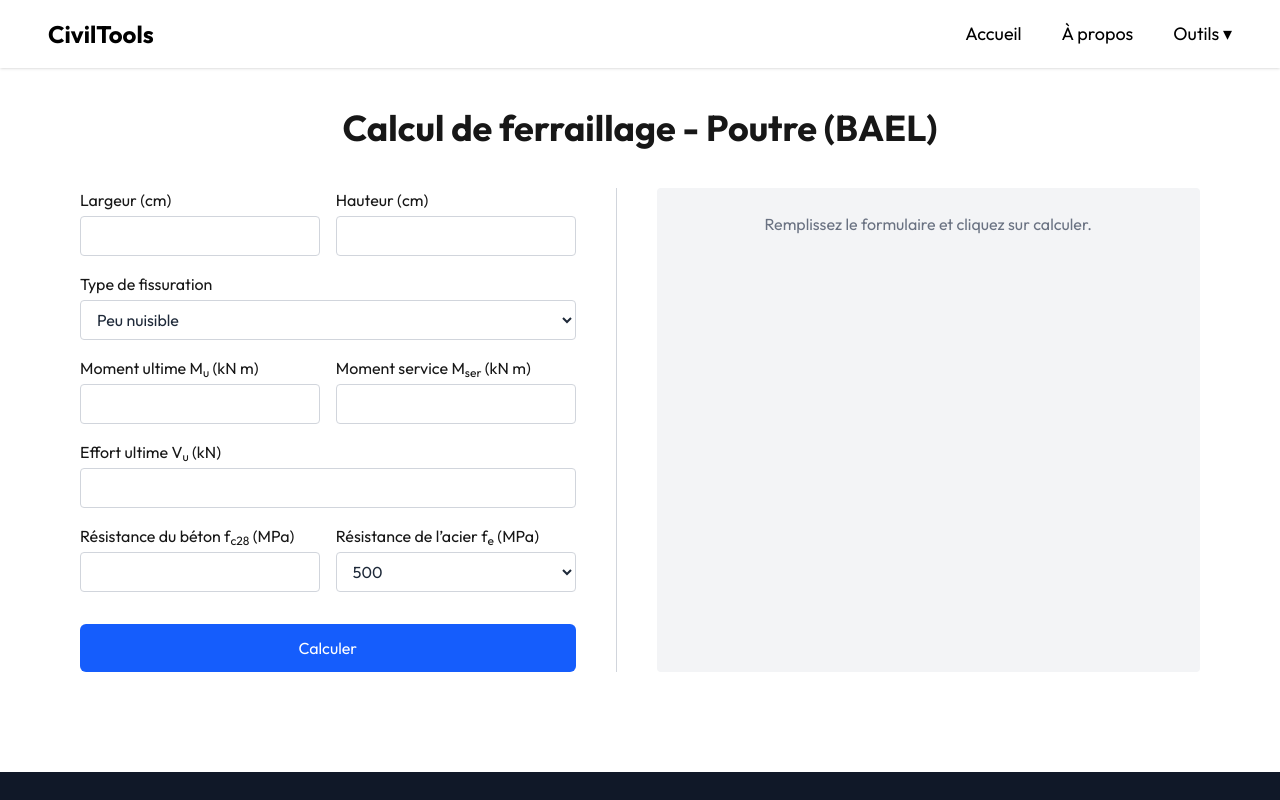
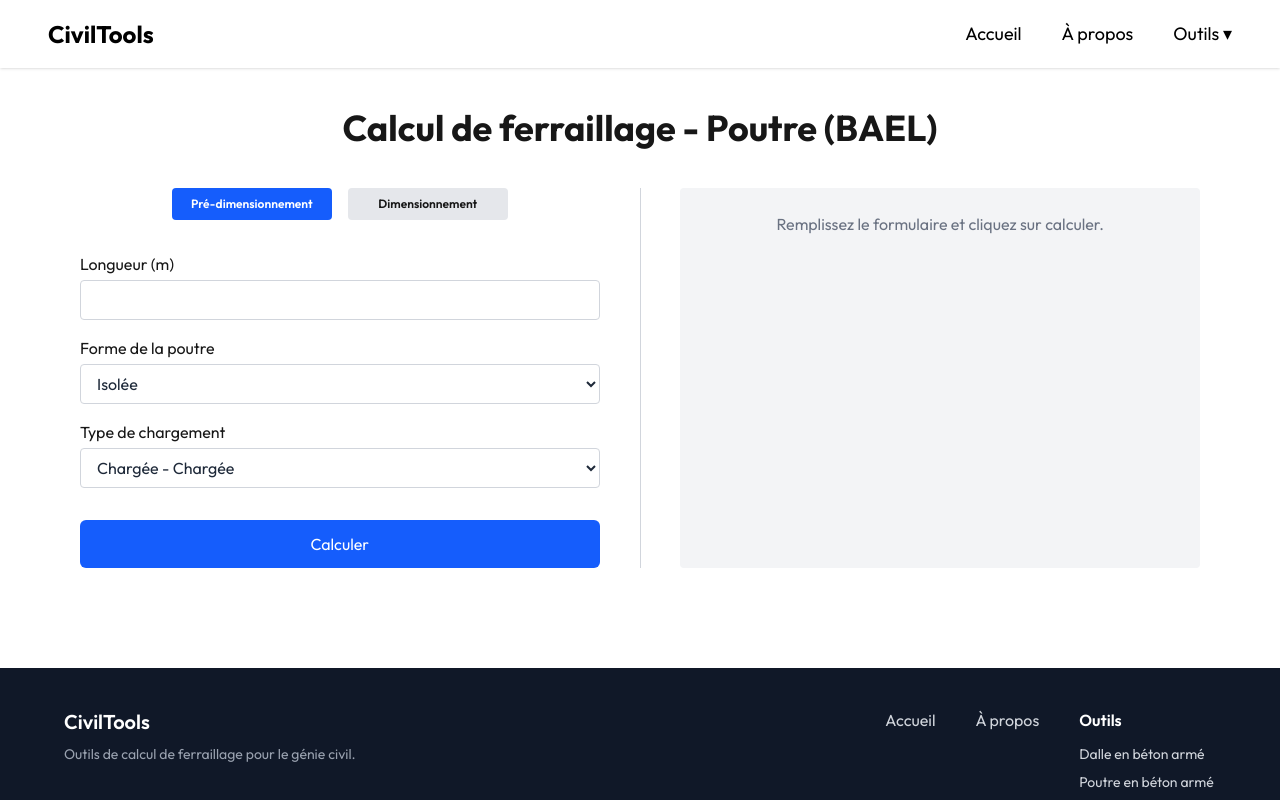
Before and after one commit to NotPalad1n/Civil-Engineering-App, a Next.js app: page /poutre in a window 1280 px wide. Shown: the top 800 px of the page. Built offline with nearby package versions, Linux system fonts and the light colour scheme.

Commit message:
Added Predim Poutre

```diff
--- /dev/null
+++ b/app/poutre/components/FormPreDimPoutre.tsx
@@ -0,0 +1,64 @@
+interface FormPoutreProps {
+  formData: Record<string, string>;
+  onChange: (e: React.ChangeEvent<HTMLInputElement | HTMLSelectElement>) => void;
+  onSubmit: (e: React.FormEvent) => void;
+  errorMessage: string | null;
+}
+
+export default function FormPreDimPoutre({ formData, onChange, onSubmit, errorMessage }: FormPoutreProps) {
+  const inputClass = 'w-full border border-gray-300 rounded px-3 py-2 h-10 appearance-none [&::-webkit-inner-spin-button]:appearance-none [&::-webkit-outer-spin-button]:appearance-none';
+  const selectClass = 'w-full border border-gray-300 rounded px-3 py-2 h-10 bg-white text-gray-800';
+
+  return (
+    <form onSubmit={onSubmit} className="flex-1 space-y-4">
+
+        <div>
+            <label className="block mb-1">Longueur (m)</label>
+            <input
+            type="number"
+            inputMode="decimal"
+            name="longueur"
+            value={formData.longueur}
+            onChange={onChange}
+            className={inputClass}
+            />
+        </div>
+
+        <div>
+            <label className="block mb-1">Forme de la poutre</label>
+            <select
+            name="forme"
+            value={formData.forme}
+            onChange={onChange}
+            className={selectClass}
+            >
+            <option value="Isolée">Isolée</option>
+            <option value="Continue">Continue</option>
+            </select>
+        </div>
+
+        <div>
+            <label className="block mb-1">Type de chargement</label>
+            <select
+            name="chargement"
+            value={formData.chargement}
+            onChange={onChange}
+            className={selectClass}
+            >
+            <option value="CC">Chargée - Chargée</option>
+            <option value="CD">Chargée - Dechargée</option>
+            <option value="DD">Dechargée - Dechargée</option>
+            </select>
+        </div>
+
+        <button
+            type="submit"
+            className="mt-4 w-full bg-blue-600 hover:bg-blue-700 text-white py-3 rounded-md transition"
+        >
+            Calculer
+        </button>
+
+        {errorMessage && <p className="mt-4 text-red-600 text-center">{errorMessage}</p>}
+    </form>
+  );
+}
--- a/app/poutre/components/PoutrePage.tsx
+++ b/app/poutre/components/PoutrePage.tsx
@@ -1,11 +1,72 @@
 'use client';
 import { useState } from 'react';
 import FormPoutre from './FormPoutre';
+import FormPreDimPoutre from './FormPreDimPoutre';
 import ResultatsPoutre from './ResultatsPoutre';
+import ResultatsPreDimPoutre from './ResultatsPreDimPoutre'
 import { calculerBaseResultats, FormData, BaseResults } from './calculs';
+import { calculerPreDimResultats, PreDimFormData, PreDimResults } from './calculsPreDim';
 import { suggererArmatures } from './armatures';
 
 export default function PoutrePage() {
+
+  const [activeTab, setActiveTab] = useState<'predim' | 'dim'>('predim');
+  const [errorMessage, setErrorMessage] = useState<string | null>(null);
+
+  //
+  // Pre-dimensionnement
+  //
+
+  const [preDimFormData, setPreDimFormData] = useState<Record<string, string>>({
+    longueur: '',
+    forme: 'Isolée',
+    chargement: 'CC',
+  });
+
+  const [preDimResults, setPreDimResults] = useState<(PreDimResults) | null>(null);
+
+  const handlePreDimChange = (
+    e: React.ChangeEvent<HTMLInputElement | HTMLSelectElement>
+  ) => {
+    const { name, value } = e.target;
+    setPreDimFormData({ ...preDimFormData, [name]: value });
+    setErrorMessage(null);
+    setPreDimResults(null);
+  };
+
+  const validatePreDim = () => {
+    const requiredFields = [
+      'longueur',
+    ];
+    for (const key of requiredFields) {
+      const value = preDimFormData[key];
+      if (!value || value.trim() === '' || isNaN(Number(value))) {
+        setErrorMessage('Tous les champs doivent être remplis avec des nombres valides.');
+        return false;
+      }
+    }
+    return true;
+  };
+
+  const handlePreDimSubmit = (e: React.FormEvent) => {
+    e.preventDefault();
+    if (!validatePreDim()) return;
+
+    const data: PreDimFormData = {
+      longueur: Number(preDimFormData.longueur),
+      forme: preDimFormData.forme,
+      chargement: preDimFormData.chargement,
+    };
+
+    const base = calculerPreDimResultats(data);
+
+    setPreDimResults(base);
+  };
+
+  //
+  // Dimentionnement
+  //
+
   const [formData, setFormData] = useState<Record<string, string>>({
     largeur: '',
     hauteur: '',
@@ -17,7 +78,6 @@ export default function PoutrePage() {
     fe: '500',
   });
 
-  const [errorMessage, setErrorMessage] = useState<string | null>(null);
   const [results, setResults] = useState<(BaseResults & { suggestion: string }) | null>(null);
 
   const handleChange = (
@@ -68,6 +128,10 @@ export default function PoutrePage() {
     setResults({ ...base, suggestion });
   };
 
+  //
+  // UI
+  //
+
   return (
     <main className="max-w-6xl mx-auto px-4 py-10 mb-15">
       <h1 className="text-4xl font-bold mb-10 text-center">
@@ -75,16 +139,62 @@ export default function PoutrePage() {
       </h1>
 
       <div className="flex flex-col lg:flex-row lg:space-x-10">
+
+        <div className='w-full lg:w-1/2'>
+
+          <div className="flex space-x-4 justify-center mb-8">
+
+            <button
+              onClick={() => setActiveTab('predim')}
+              className={`px-4 py-2 rounded font-semibold cursor-pointer text-xs min-w-40
+              ${activeTab === 'predim' ? 'bg-blue-600 text-white' : 'bg-gray-200'}`}
+            >
+              Pré-dimensionnement
+            </button>
+
+            <button
+              onClick={() => setActiveTab('dim')}
+              className={`px-4 py-2 rounded font-semibold cursor-pointer text-xs min-w-40
+              ${activeTab === 'dim' ? 'bg-blue-600 text-white' : 'bg-gray-200'}`}
+            >
+              Dimensionnement
+            </button>
+
+          </div>
+
+          {activeTab === 'dim' && (
             <FormPoutre
               formData={formData}
               onChange={handleChange}
               onSubmit={handleSubmit}
               errorMessage={errorMessage}
             />
+          )}
+          {activeTab === 'predim' && (
+            <FormPreDimPoutre
+              formData={preDimFormData}
+              onChange={handlePreDimChange}
+              onSubmit={handlePreDimSubmit}
+              errorMessage={errorMessage}
+            />
+          )}
+
+        </div>
 
         <div className="hidden lg:block w-px bg-gray-300"></div>
 
+        {activeTab === 'dim' && (
+          <div className='w-full lg:w-1/2 min-h-full'>
             <ResultatsPoutre results={results} />
+          </div>
+        )}
+        {activeTab === 'predim' && (
+          <div className='w-full lg:w-1/2 min-h-full'>
+            <ResultatsPreDimPoutre results={preDimResults} />
+          </div>
+        )}
+
+
       </div>
     </main>
   );
--- a/app/poutre/components/ResultatsPoutre.tsx
+++ b/app/poutre/components/ResultatsPoutre.tsx
@@ -16,7 +16,7 @@ interface ResultatsPoutreProps {
 
 export default function ResultatsPoutre({ results }: ResultatsPoutreProps) {
   return (
-    <div className="flex-1 mt-10 lg:mt-0 bg-gray-100 p-6 rounded space-y-3">
+    <div className="flex-1 mt-10 lg:mt-0 bg-gray-100 p-6 rounded space-y-3 h-full">
       {results ? (
         <>
           <h2 className="text-xl font-semibold mb-4 text-center">Résultats</h2>
--- /dev/null
+++ b/app/poutre/components/ResultatsPreDimPoutre.tsx
@@ -0,0 +1,30 @@
+interface Results {
+  b?: number;
+  h?: number;
+  message?: string;
+}
+
+interface ResultatsPoutreProps {
+  results: Results | null;
+}
+
+export default function ResultatsPreDimPoutre({ results }: ResultatsPoutreProps) {
+  return (
+    <div className="flex-1 mt-10 lg:mt-0 bg-gray-100 p-6 rounded space-y-3 h-full">
+      {results ? (
+        <>
+          <h2 className="text-xl font-semibold mb-4 text-center">Résultats</h2>
+          <p><strong>Dimensions de la poutre :</strong></p>
+
+          <p><strong>b :</strong> {results.b} cm</p>
+          <p><strong>h :</strong> {results.h} cm</p>
+
+          <p className="whitespace-pre-line">{results.message}</p>
+
+        </>
+      ) : (
+        <p className="text-center text-gray-500">Remplissez le formulaire et cliquez sur calculer.</p>
+      )}
+    </div>
+  );
+}
--- /dev/null
+++ b/app/poutre/components/calculsPreDim.ts
@@ -0,0 +1,55 @@
+import { Jersey_25 } from "next/font/google";
+
+export interface PreDimFormData {
+  longueur: number;
+  forme: string;
+  chargement: string;
+}
+
+export interface PreDimResults {
+  b: number;
+  h: number;
+  message: string;
+}
+
+export function calculerPreDimResultats(data: PreDimFormData): PreDimResults {
+
+    const l = data.longueur;
+    const forme = data.forme;
+    const chargement = data.chargement;
+
+    let b = 25;
+    let h = 0;
+    let message = "Vous pouver ajuster b selon votre cas."
+
+    if(forme === "Isolée"){
+        if(chargement === "CC"){
+            h = l/10 * 100;
+        }
+        else if(chargement === "CD"){
+            h = l/12 * 100;
+        }
+        else{
+            h = l/15 * 100;
+        }
+    }
+    else{
+        if(chargement === "CC"){
+            h = l/12 * 100;
+        }
+        else if(chargement === "CD"){
+            h = l/15 * 100;
+        }
+        else{
+            h = l/20 * 100;
+        }
+    }
+
+    h = Math.ceil(h / 5) * 5;
+
+    return {
+    b: parseFloat(b.toFixed(2)),
+    h: parseFloat(h.toFixed(2)),
+    message: message,
+    };
+}
```
Also changed, not shown: app/poutre/components/calculs.ts (+4 -4 lines). Lines whose indentation alone changed are shown as unchanged.
